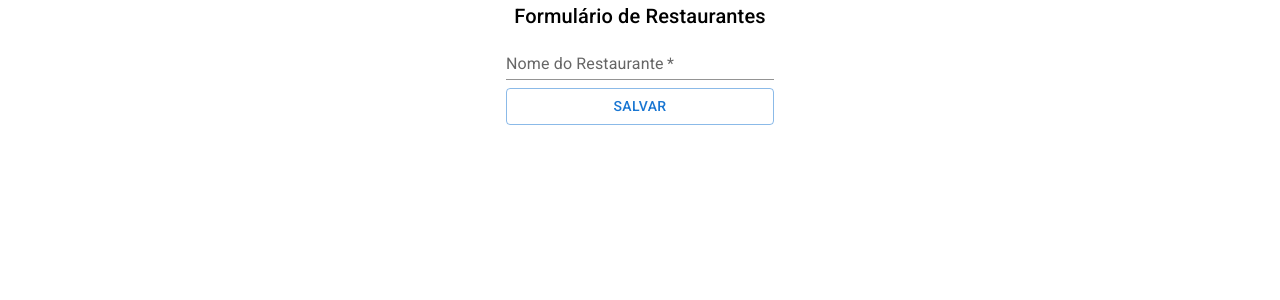
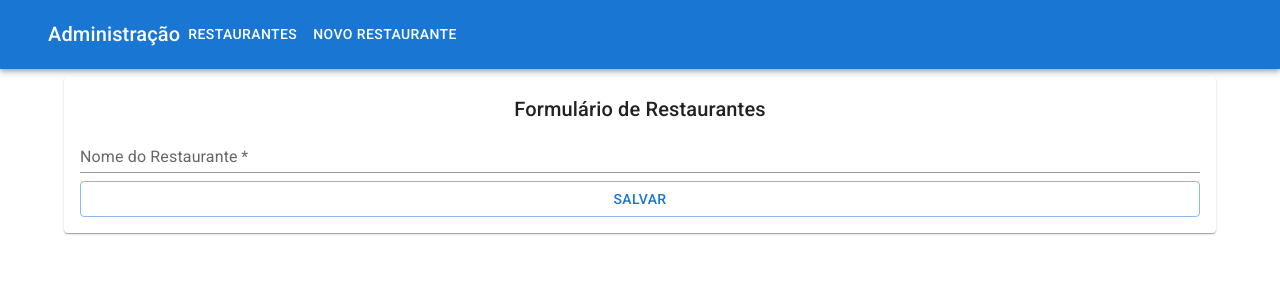
Before and after one commit to juliogazoli/alura-react-integrando-seu-projeto-react-com-apis-alfood, a React (Create React App) app: page /admin/restaurantes/1 in a window 1280 px wide. Shown: the top 300 px of the page. Built offline with nearby package versions, Linux system fonts and the light colour scheme; no server answers.

Commit message:
Upgrade na administração

```diff
--- a/src/paginas/Administracao/Restaurantes/FormularioRestaurante.tsx
+++ b/src/paginas/Administracao/Restaurantes/FormularioRestaurante.tsx
@@ -1,8 +1,10 @@
-import { Box, Button, TextField, Typography } from "@mui/material"
+import { AppBar, Box, Button, Container, Link, Paper, TextField, Toolbar, Typography } from "@mui/material"
 import { useEffect, useState } from "react"
 import { useParams } from "react-router-dom"
 import IRestaurante from "../../../interfaces/IRestaurante"
 import http from "../../../http"
+
+import { Link as RouterLink } from "react-router-dom"
 
 const FormularioRestaurante = () => {
 
@@ -39,9 +41,38 @@ const FormularioRestaurante = () => {
   }
 
   return (
-    <Box sx={{ display: "flex", flexDirection: "column", alignItems: "center" }}>
+    <>
+
+      <AppBar position="static">
+        <Container maxWidth="xl">
+          <Toolbar>
+            <Typography variant="h6">
+              Administração
+            </Typography>
+            <Box sx={{ display: "flex", flexGrow: 1 }}>
+              <Link component={RouterLink} to="/admin/restaurantes">
+                <Button sx={{ my: 2, color: "white" }}>
+                  Restaurantes
+                </Button>
+              </Link>
+              <Link component={RouterLink} to="/admin/restaurantes/novo">
+                <Button sx={{ my: 2, color: "white" }}>
+                  Novo Restaurante
+                </Button>
+              </Link>
+            </Box>
+          </Toolbar>
+        </Container>
+      </AppBar>
+
+      <Box>
+        <Container maxWidth="lg" sx={{ mt: 1 }}>
+          <Paper sx={{ p: 2 }}>
+
+            {/* Conteúdo da página */}
+            <Box sx={{ display: "flex", flexDirection: "column", alignItems: "center", flexGrow: 1 }}>
               <Typography component="h1" variant="h6">Formulário de Restaurantes</Typography>
-      <Box component="form" onSubmit={aoSubmeterForm}>
+              <Box component="form" sx={{ width: "100%" }} onSubmit={aoSubmeterForm}>
                 <TextField
                   value={nomeRestaurante}
                   onChange={evento => setNomeRestaurante(evento.target.value)}
@@ -53,6 +84,12 @@ const FormularioRestaurante = () => {
                 <Button sx={{ marginTop: 1 }} type="submit" fullWidth variant="outlined">Salvar</Button>
               </Box>
             </Box>
+
+          </Paper>
+        </Container>
+      </Box >
+
+    </>
   )
 }
 
```
Lines whose indentation alone changed are shown as unchanged.
